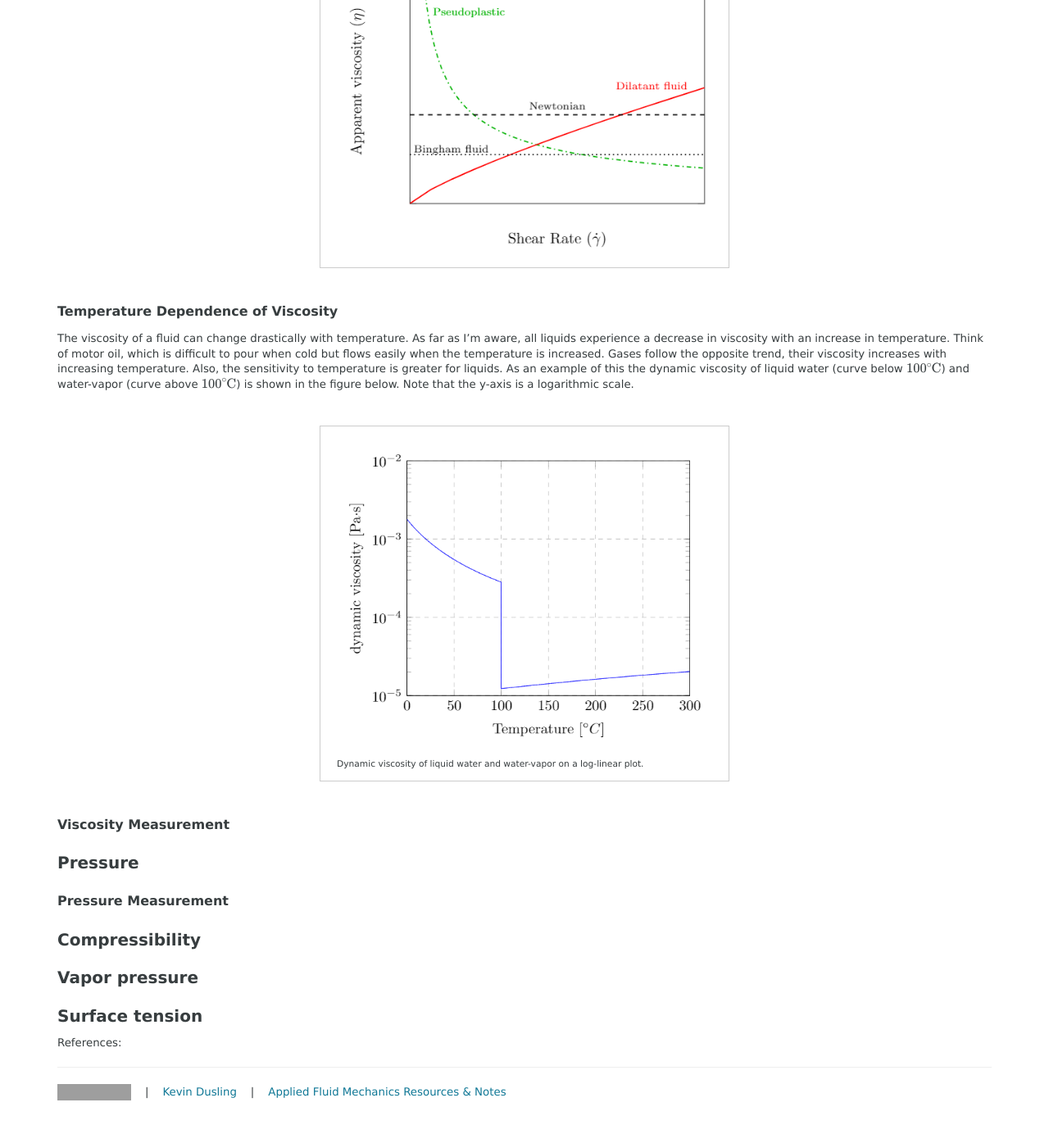
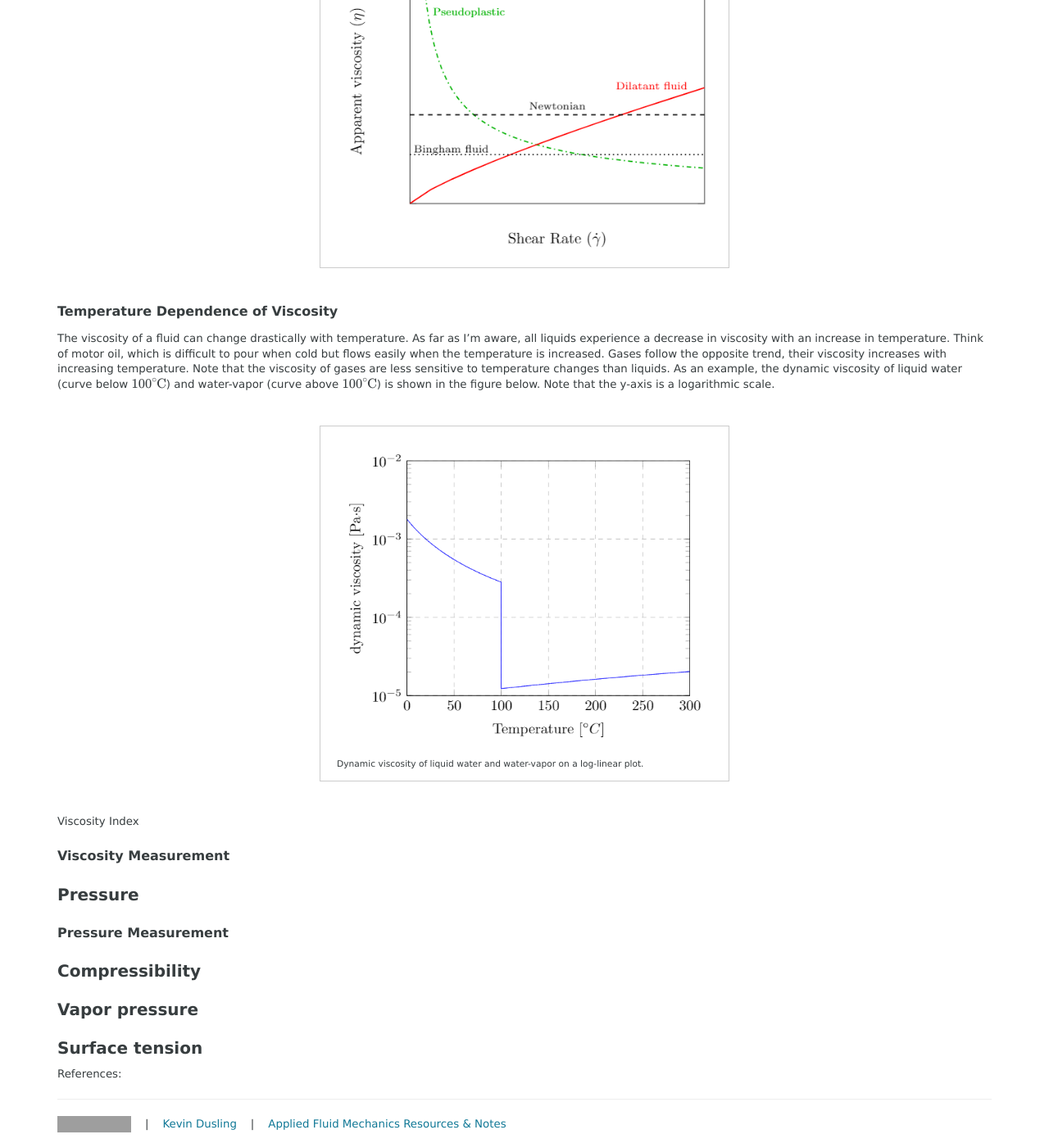
Before and after one commit to kdusling/kdusling.github.io, a Jekyll site: the page built from teaching/Applied-Fluids/Notes/FluidProperties.md, in a window 1280 px wide and 1400 px high, scrolled down 5284 px. Shown: the whole window at 82% size. Built offline with Jekyll 4.4.1, drawn with Linux system fonts in a browser that asks for light colours; formulas are drawn with MathJax 3; before the commit the page ends 6645 px from its top, so only the background shows below that; grey boxes are pictures that could not be loaded.

Commit message:
link again

```diff
--- a/teaching/Applied-Fluids/Notes/FluidProperties.md
+++ b/teaching/Applied-Fluids/Notes/FluidProperties.md
@@ -264,7 +264,7 @@
 
 ### Temperature Dependence of Viscosity
 
-The viscosity of a fluid can change drastically with temperature.  As far as I'm aware, all liquids experience a decrease in viscosity with an increase in temperature.  Think of motor oil, which is difficult to pour when cold but flows easily when the temperature is increased.  Gases follow the opposite trend, their viscosity increases with increasing temperature. Also, the sensitivity to temperature is greater for liquids. As an example of this the dynamic viscosity of liquid water (curve below $100\C$) and water-vapor (curve above $100\C$) is shown in the figure below.  Note that the y-axis is a logarithmic scale.
+The viscosity of a fluid can change drastically with temperature.  As far as I'm aware, all liquids experience a decrease in viscosity with an increase in temperature.  Think of motor oil, which is difficult to pour when cold but flows easily when the temperature is increased.  Gases follow the opposite trend, their viscosity increases with increasing temperature. Note that the viscosity of gases are less sensitive to temperature changes than liquids.   As an example, the dynamic viscosity of liquid water (curve below $100\C$) and water-vapor (curve above $100\C$) is shown in the figure below.  Note that the y-axis is a logarithmic scale.
 
 <div class="photo" style="width: 500px;">
   <img src="img\VisWaterSteam.png" alt="Dynamic viscosity of liquid water and water-vapor.">
@@ -272,6 +272,8 @@
 Dynamic viscosity of liquid water and water-vapor on a log-linear plot.
   </p>
 </div>
+
+Viscosity Index
 
 
 
```
Also changed, not shown: teaching/Applied-Fluids/Notes/ViscosityData.md (+2 -0 lines).
